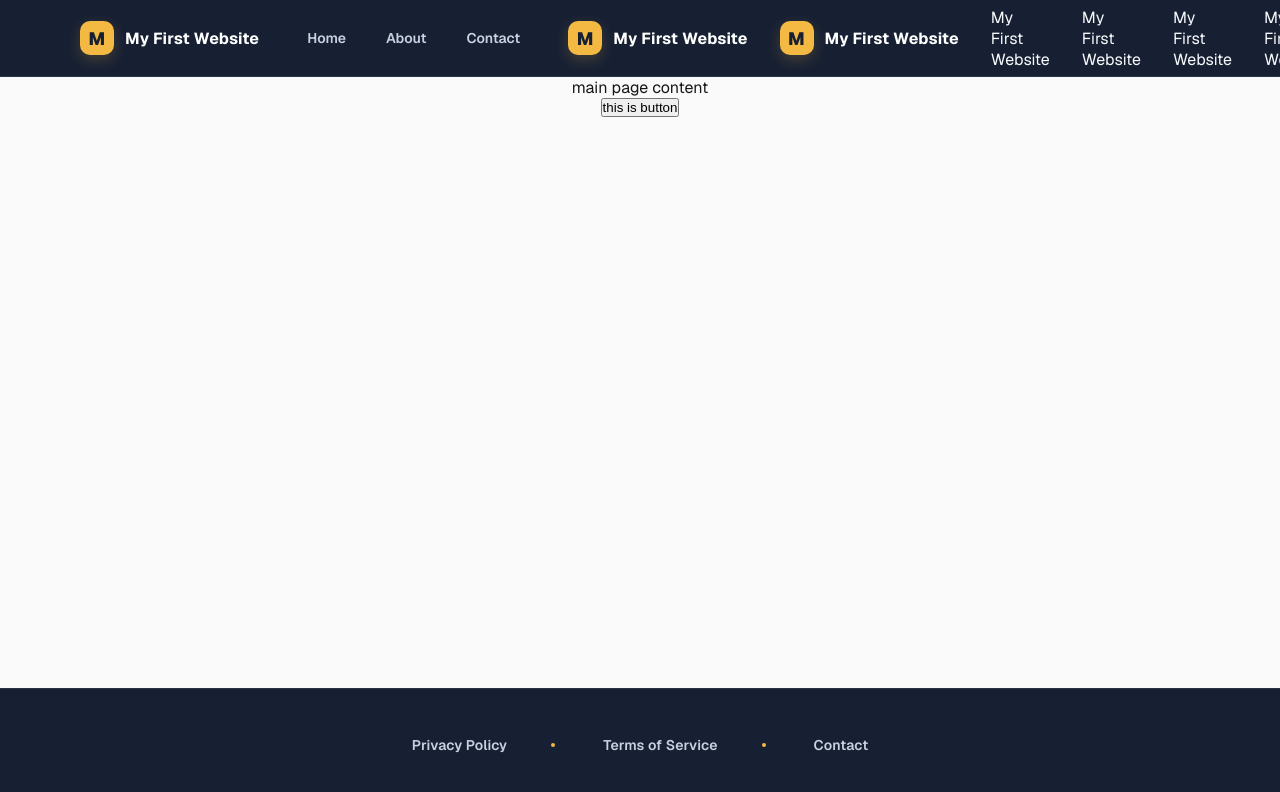
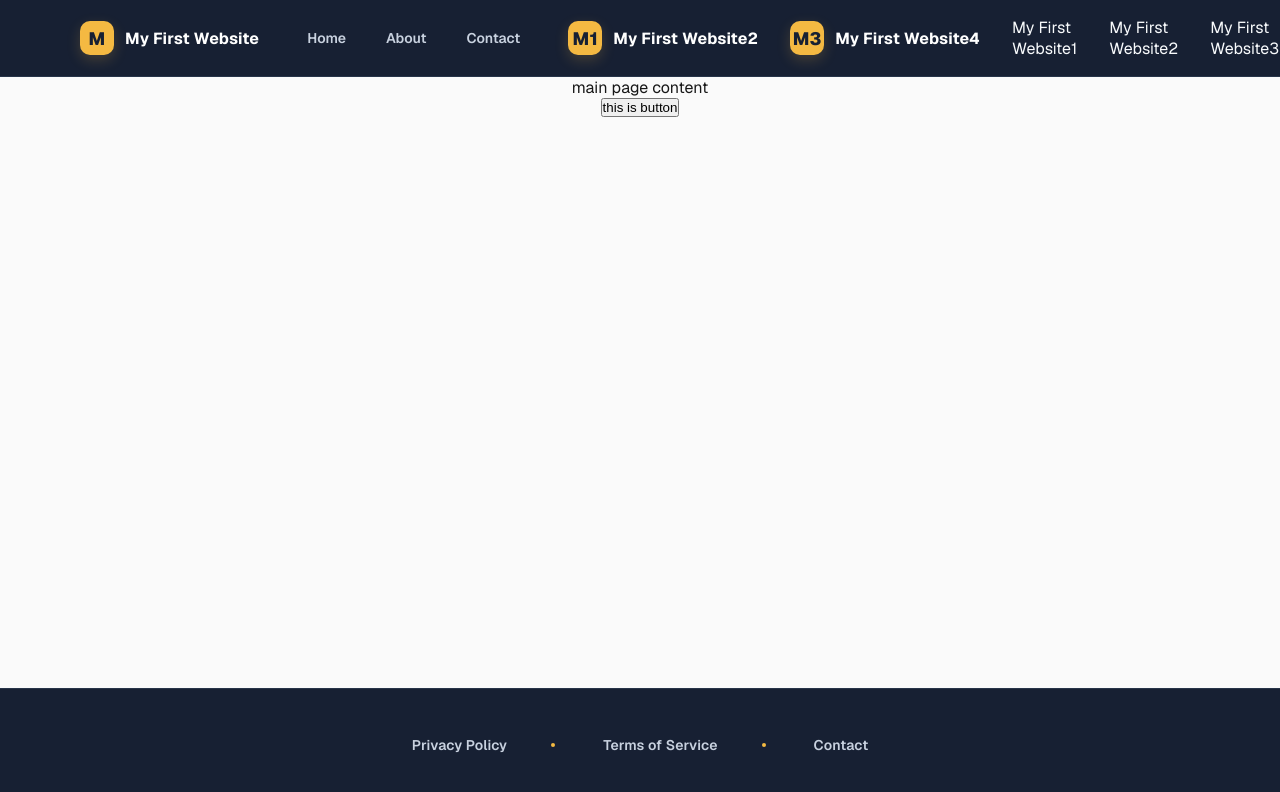
Before and after one commit to LukaBabunadze/smart-academy-project-five, a Next.js app: page / in a window 1280 px wide. Shown: the top 792 px of the page. Built offline with nearby package versions, Linux system fonts and the light colour scheme.

Commit message:
conflict one

```diff
--- a/src/components/navbar/Navbar.jsx
+++ b/src/components/navbar/Navbar.jsx
@@ -17,17 +17,17 @@ const Navbar = ({ data, title, logo }) => {
           ))}
         </div>
         <Link href="/" className={styles.navbarLogo}>
-          <span className={styles.logoMark}>{logo}</span>
-          <span>{title}</span>
+          <span className={styles.logoMark}>{logo}1</span>
+          <span>{title}2</span>
         </Link>
         <Link href="/" className={styles.navbarLogo}>
-          <span className={styles.logoMark}>{logo}</span>
-          <span>{title}</span>
+          <span className={styles.logoMark}>{logo}3</span>
+          <span>{title}4</span>
         </Link>
-        <span>{title}</span>
-        <span>{title}</span>
-        <span>{title}</span>
-        <span>{title}</span>
+        <span>{title}1</span>
+        <span>{title}2</span>
+        <span>{title}3</span>
+        <span>{title}4</span>
       </div>
     </nav>
   );
```
